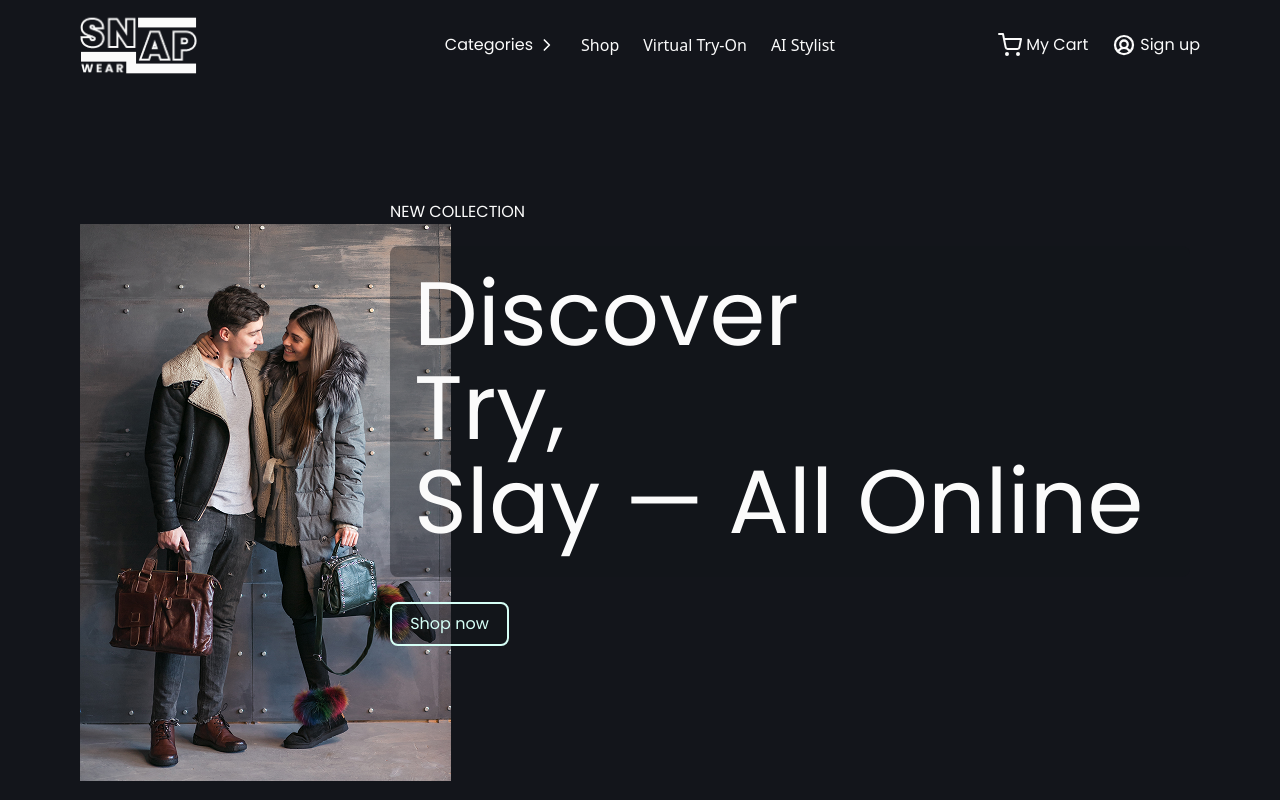
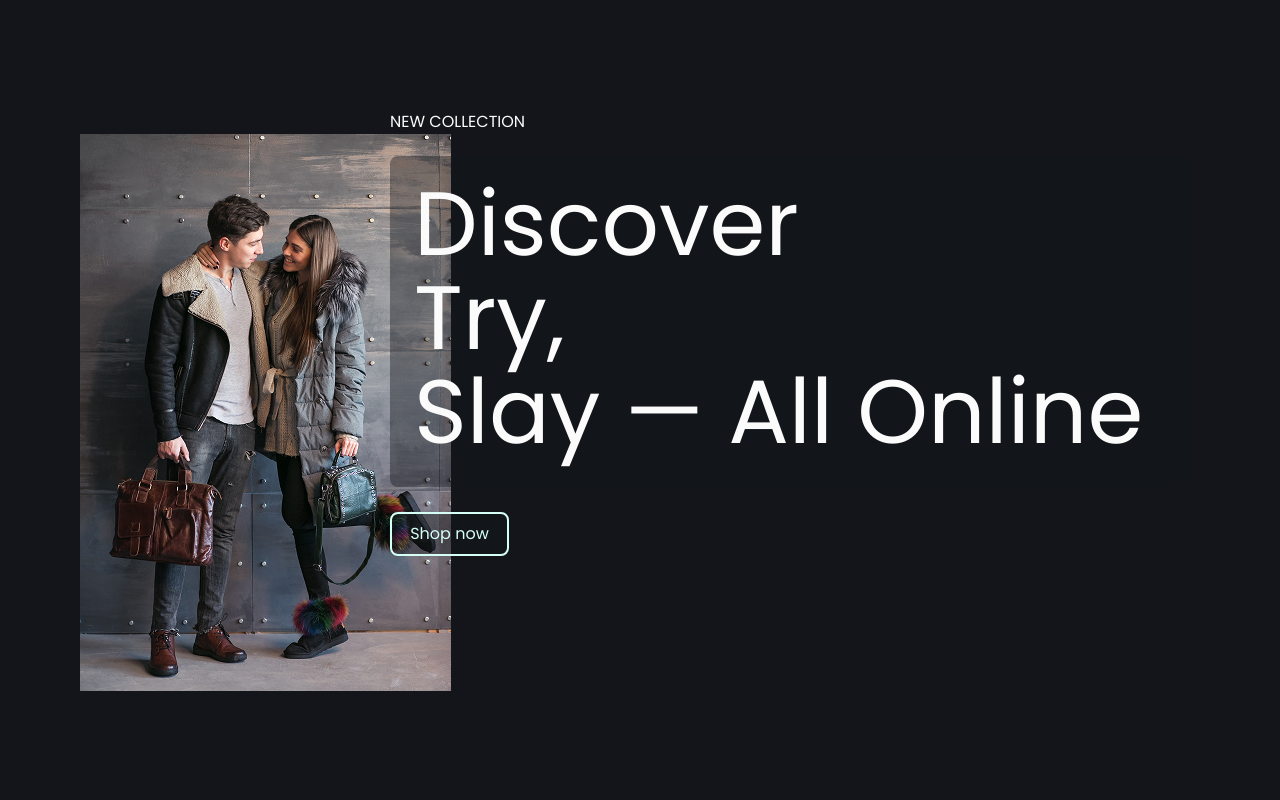
Before and after one commit to Nimnaka00/snapwear-frontend, a React (Vite) app: page / in a window 1280 px wide. Shown: the top 800 px of the page. Built offline with nearby package versions, Linux system fonts and the light colour scheme; no server answers.

Commit message:
Update Home.jsx

```diff
--- a/src/pages/Home.jsx
+++ b/src/pages/Home.jsx
@@ -1,8 +1,6 @@
-// src/pages/Home.jsx
 import React from "react";
-import Navbar from "../components/Navbar";
 import HeroSection from "../components/HeroSection";
-import AIAndVirtualTryOn from '../components/AIAndVirtualTryOn';
+import AIAndVirtualTryOn from "../components/AIAndVirtualTryOn";
 import FeaturedProducts from "../components/FeaturedProducts";
 import OurServices from "../components/OurServices";
 import AboutSnapwear from "../components/AboutSnapwear";
@@ -11,15 +9,14 @@ import Footer from "../components/Footer";
 
 const Home = () => {
   return (
-    <div className="bg-#23252D text-white">
-      <Navbar />
+    <div className="bg-[#23252D] text-white">
       <HeroSection />
-      <AIAndVirtualTryOn/>
-      <FeaturedProducts/>
-      <OurServices/>
-      <AboutSnapwear/>
-      <ContactUsMessage/>
-      <Footer/>
+      <AIAndVirtualTryOn />
+      <FeaturedProducts />
+      <OurServices />
+      <AboutSnapwear />
+      <ContactUsMessage />
+      <Footer />
     </div>
   );
 };
```
